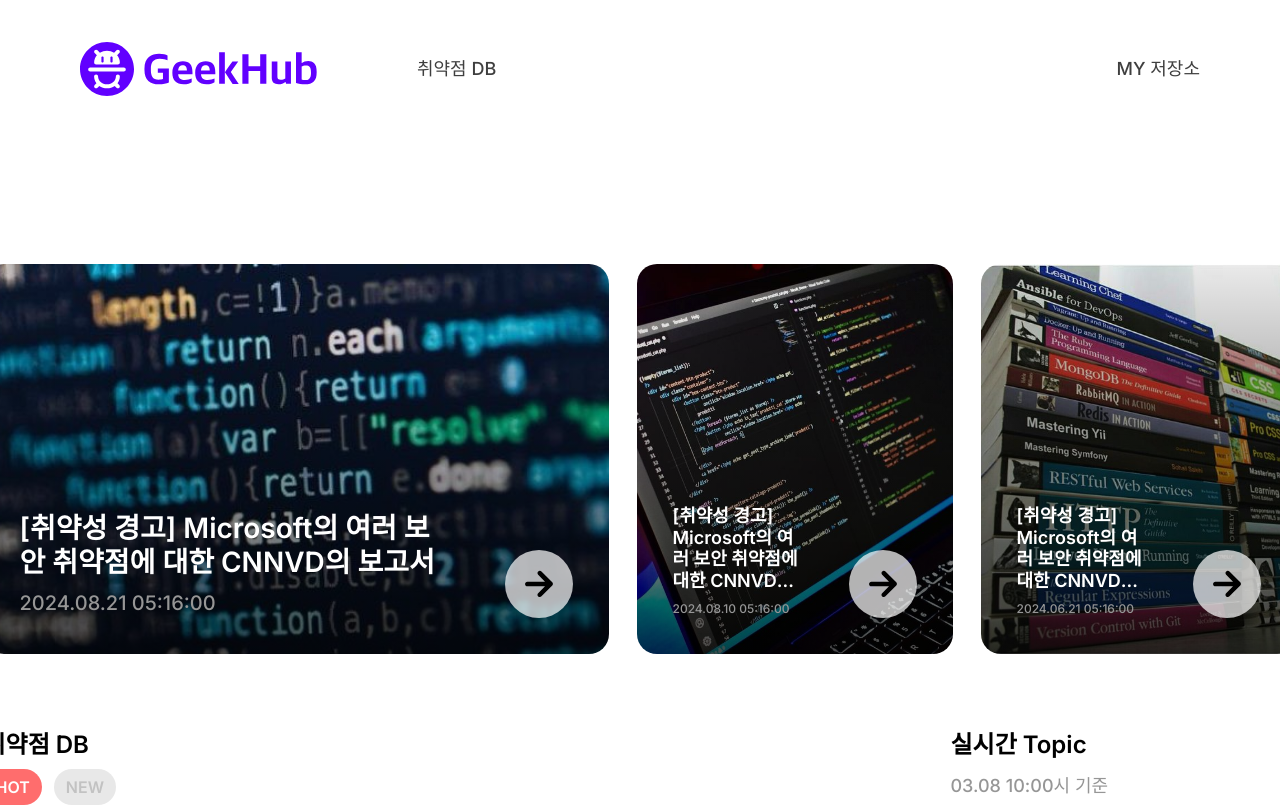
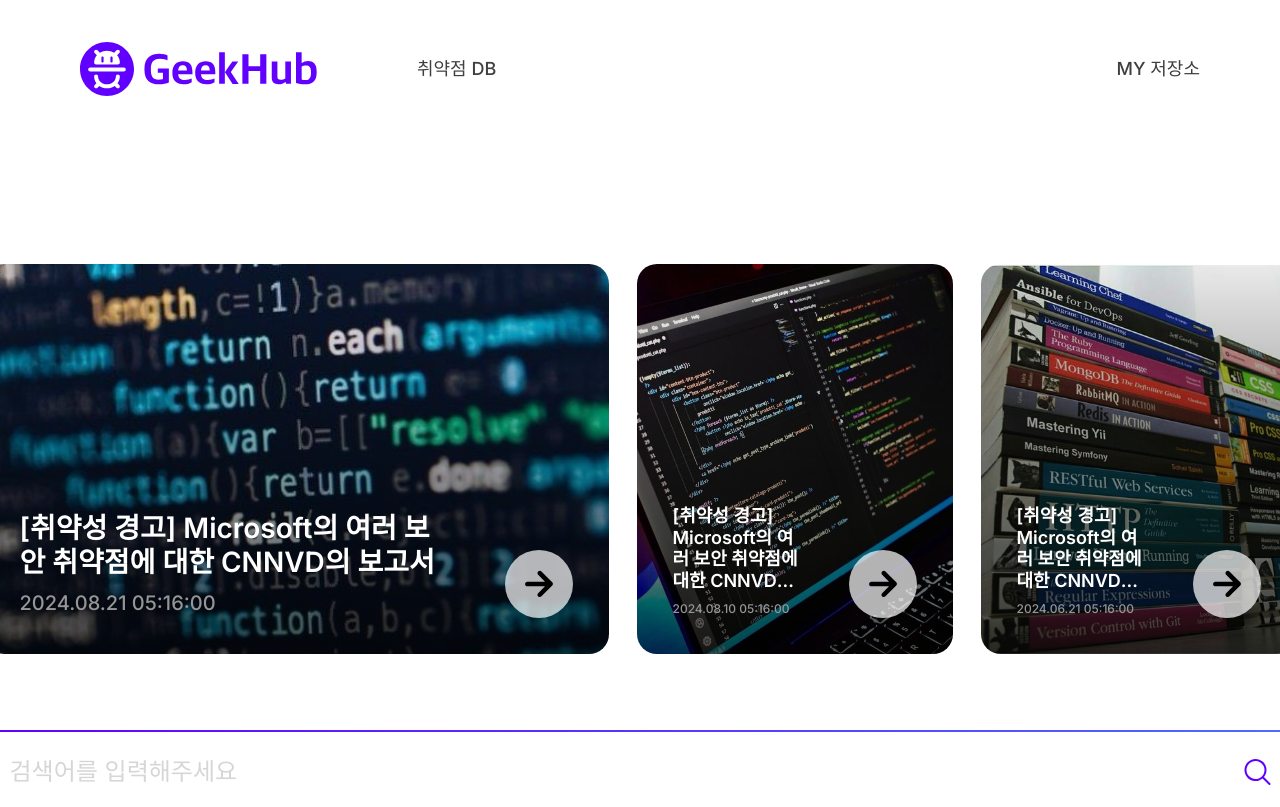
Before and after one commit to sockki/flawDetector, a Next.js app: page /vulnerability-db in a window 1280 px wide. Shown: the top 807 px of the page. Built offline with nearby package versions, Linux system fonts and the light colour scheme.

Commit message:
Feat: 취약점 DB 페이지 검색창 추가

```diff
--- a/public/index.ts
+++ b/public/index.ts
@@ -12,6 +12,7 @@ export { default as BannerCardArrowIcon } from "./icons/bannerCardArrow.svg"
 export { default as ExternalLinkIcon } from "./icons/externalLinkIcon.svg"
 export { default as PinIcon } from "./icons/pinIcon.svg"
 export { default as BigPinIcon } from "./icons/bigPinIcon.svg"
+export { default as SearchIcon } from "./icons/searchIcon.svg"
 export { default as ShareIcon } from "./icons/sharingIcon.svg"
 export { default as SpacSpaceLogoIcon } from "./icons/spacSpaceLogo.svg"
 export { default as DetectFileCardBugIcon} from "./icons/detectFileCardBug.svg"
--- a/src/app/vulnerability-db/page.tsx
+++ b/src/app/vulnerability-db/page.tsx
@@ -2,6 +2,7 @@ import Pagination from '@/components/Pagination/Pagination';
 import ArticleCardList from '@/app/vulnerability-db/_components/ArticleCardList';
 import TopicList from '@/app/vulnerability-db/_components/TopicList';
 import { ArticleCardProps } from '@/types/articleCard';
+import VulDbSearchInput from '@/components/Input/VulDbSearchInput';
 import BannerCardList from './_components/BannerCardList';
 
 const dummyArticleData: ArticleCardProps[][] = [
@@ -152,9 +153,10 @@ const dummyArticleData: ArticleCardProps[][] = [
 export default function VulnerabilityDbPage({ searchParams }: { searchParams: { page: string } }) {
   const nowPage = searchParams.page ? Number(searchParams.page) : 1;
   return (
-    <div className="mb-[1.9rem] mt-[2.701rem] flex flex-col items-center">
+    <div className="mb-[1.9rem] mt-[2.701rem] flex flex-col items-center gap-[7.6rem]">
       <BannerCardList dataList={dummyArticleData[nowPage - 1].slice(0, 3)} />
-      <div className="mb-[7.6rem] mt-[7.6rem] flex gap-[10.2rem]">
+      <VulDbSearchInput />
+      <div className="mb-[7.6rem] flex gap-[10.2rem]">
         <ArticleCardList dataList={dummyArticleData[nowPage - 1]} />
         <TopicList />
       </div>
--- /dev/null
+++ b/src/components/Input/VulDbSearchInput.tsx
@@ -0,0 +1,17 @@
+import { SearchIcon } from '@/public/index';
+
+export default function VulDbSearchInput() {
+  return (
+    <div className="flex h-[8.2rem] w-[131.3rem] items-center justify-center rounded-[1.4rem] bg-[linear-gradient(91.33deg,#6100FF,#4F6BFF)] p-[0.2rem]">
+      <form className="flex h-full w-full items-center gap-[1rem] rounded-[1.16rem] bg-white p-[2.4rem]">
+        <input
+          className="h-full w-full text-[2.4rem] font-regular leading-[3.36rem] placeholder:text-[#d6d6d6] focus:outline-none"
+          placeholder="검색어를 입력해주세요"
+        />
+        <button type="submit">
+          <SearchIcon />
+        </button>
+      </form>
+    </div>
+  );
+}
```
Also changed, not shown: public/icons/searchIcon.svg (added).
